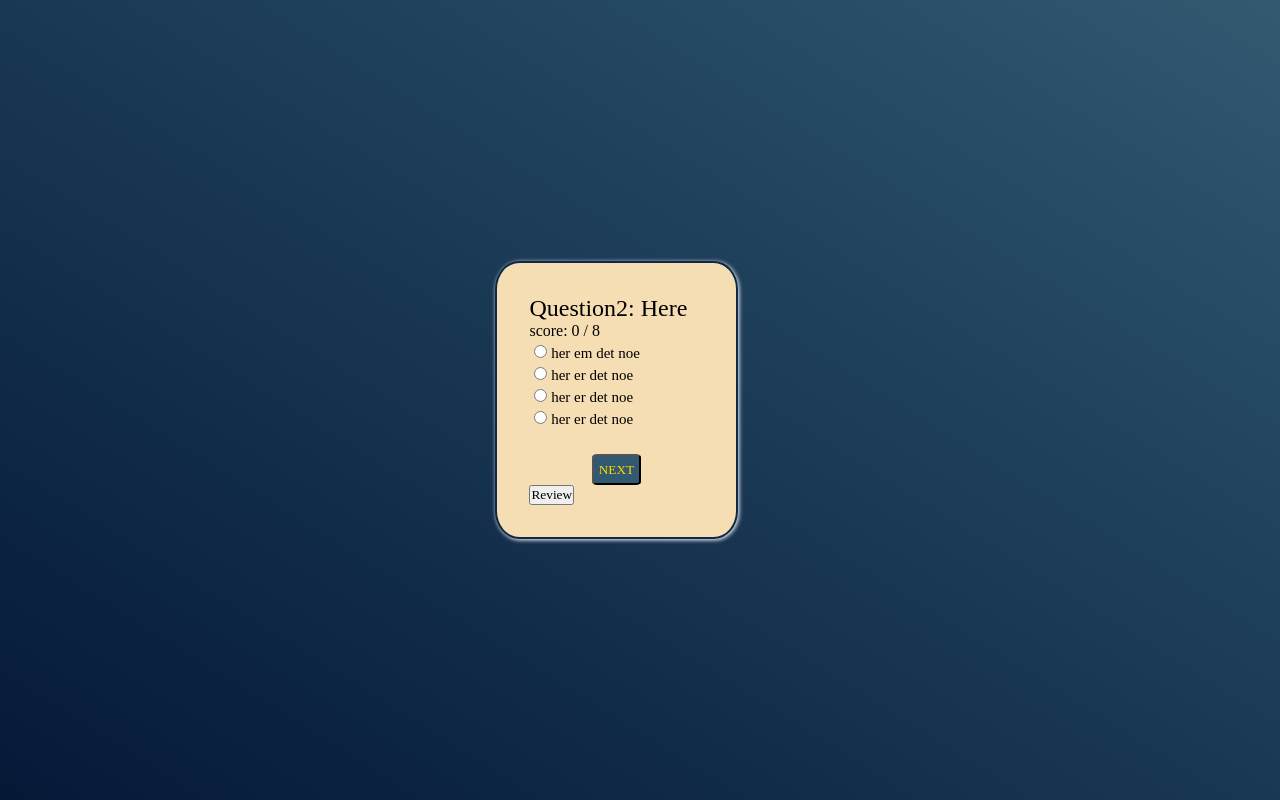
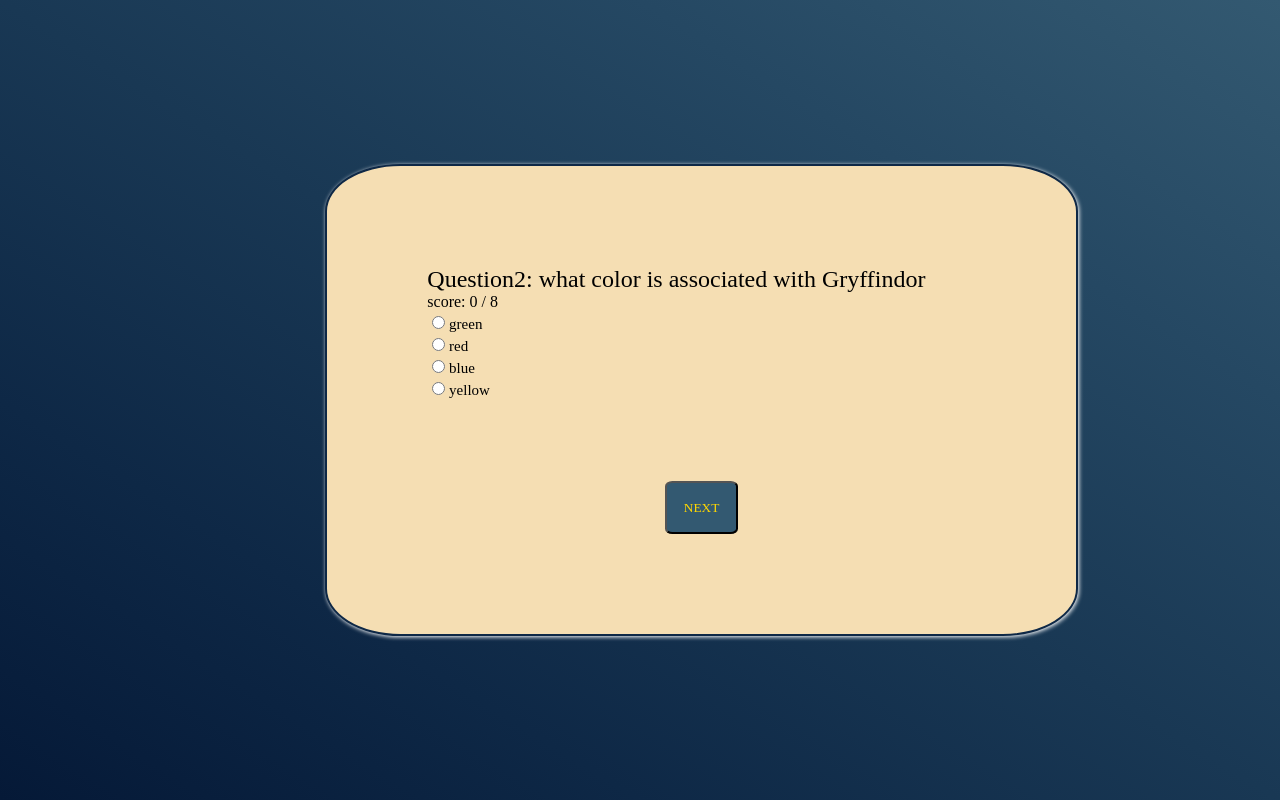
Before and after one commit to LinneaNatAlex/IndividAss3, a plain HTML site: page src/index.html in a window 1280 px wide. Both pictures are taken after a click on the button "NEXT". Drawn offline with Linux system fonts and the light colour scheme.

Commit message:
Final try

```diff
--- a/src/index.html
+++ b/src/index.html
@@ -12,7 +12,7 @@
     <body>
         <div class="main__container">
             <div class="question__container">
-                <h2 class="question">This is where the quiz will be!</h2>
+                <h2 class="question ">This is where the quiz will be!</h2>
                 <div class="score"></div>
                 <ul>
                     <li>
@@ -36,7 +36,7 @@
 
                 <div id="finalScore" class="final__score"></div>
                 <button id="restart">Try Aigan!</button>
-                <button id="review"> Review</button>
+
             </div>
         </div>
         <script src="script.js" defer></script>
--- a/src/script.js
+++ b/src/script.js
@@ -5,63 +5,63 @@
         b: "Severus Snape",
         c: "Sirius Black",
         d: "Victor Dudly",
-        fa: "answer3"
+        correct: "answer3"
     },
     {
-        question : "Question2: Here",
-        a: "her em det noe",
-        b: "her er det noe",
-        c: "her er det noe",
-        d: "her er det noe",
-        fa: "answer2"
+        question : "Question2: what color is associated with Gryffindor",
+        a: "green",
+        b: "red",
+        c: "blue",
+        d: "yellow",
+        correct: "answer2"
     },
     {
-        question : "Question3: Here",
-        a: "her er det noe",
-        b: "her hem det noe",
-        c: "her er det noe",
-        d: "her er det noe",
-        fa: "answer2"
+        question : "Question3: Who is the youngest Weasly",
+        a: "Ron",
+        b: "Giny",
+        c: "Bill",
+        d: "Percy",
+        correct: "answer2"
     },
     {
-        question : "Question4: Here",
-        a: "her er det noe",
-        b: "her er det noe",
-        c: "her er det noe",
-        d: "her er det noe",
-        fa: "answer1"
+        question : "Question4: What's the name of Rons rat",
+        a: "Scabbers",
+        b: "Pumpkin",
+        c: "Dobby",
+        d: "Aragog",
+        correct: "answer1"
     },
     {
-        question : "Question5: Here",
-        a: "her er det noe",
-        b: "her er det noe",
-        c: "her er det noe",
-        d: "her er det noe",
-        fa: "answer4"
+        question : "Question5: Who did Hermione bring to the yule ball",
+        a: "Ron",
+        b: "Draco",
+        c: "Dumbeldoor",
+        d: "Viktor",
+        correct: "answer4"
     },
     {
-        question : "Question6: Here",
-        a: "her er det noe",
-        b: "her er det noe",
-        c: "her er det noe",
-        d: "her er det noe",
-        fa: "answer3"
+        question : "Question6: What broomstick modell did Harry get hes first year",
+        a: "Lightningbolt",
+        b: "Nimbus 2001",
+        c: "Nimbus 2000",
+        d: "Firebolt",
+        correct: "answer3"
     },
     {
-        question : "Question7: Here",
-        a: "her er det noe",
-        b: "her er det noe",
-        c: "her er det noe",
-        d: "her er det noe",
-        fa: "answer2"
+        question : "Question7: What is he-who-must-not-be-named's birth name?",
+        a: "Tom Robin Voldemort",
+        b: "Tom Marvolo Riddle",
+        c: "Lorde Voldemort",
+        d: "Salasar Slytherin",
+        correct: "answer2"
     },
     {
-        question : "Question8: Here",
-        a: "her er det noe",
-        b: "her er det noe",
-        c: "her er det noe",
-        d: "her er det noe",
-        fa: "answer1"
+        question : "Question8: What is it that is hidden in the Chambre of secrets",
+        a: "Baislisk",
+        b: "Diamons",
+        c: "Mermaids",
+        d: "Hagrid",
+        correct: "answer1"
     },
 
 ];
@@ -111,7 +111,7 @@
 
 next.addEventListener('click', ()=>{
     const checkAnswere = getCheckAnswere();
-    if(checkAnswere === quizContainer [questionIndex].fa){
+    if(checkAnswere === quizContainer [questionIndex].correct){
         score++;
     };
 
--- a/src/style.css
+++ b/src/style.css
@@ -79,3 +79,7 @@
     color: gold;
     margin-top: 15%;
 }
+
+.hidden{
+    display: none;
+}
```
Also changed, not shown: 2 other files.
